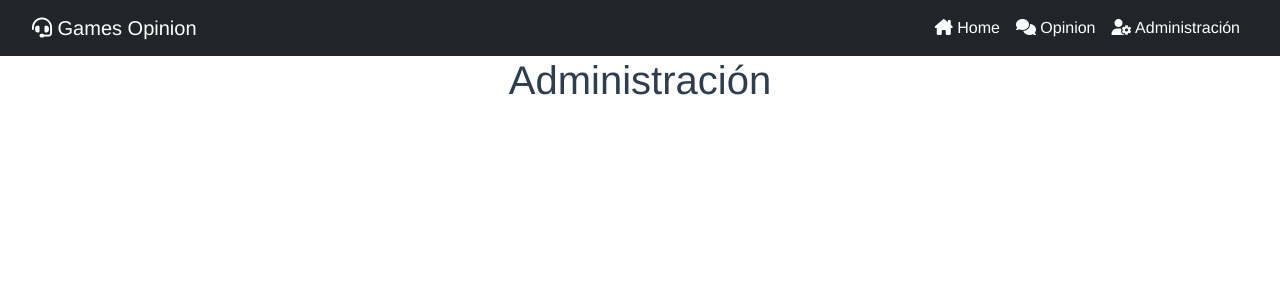
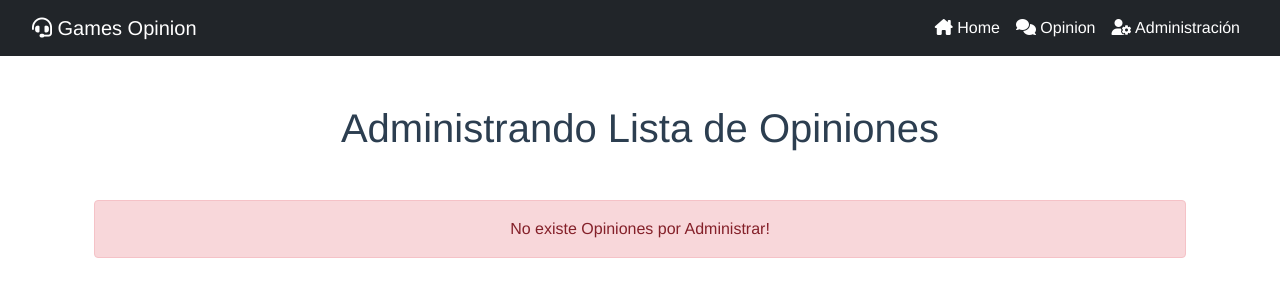
Before and after one commit to AnlianaAguilar/Games_Opinion_Site, a Vue app: page /administracion in a window 1280 px wide. Shown: the top 300 px of the page. Built offline with nearby package versions, Linux system fonts and the light colour scheme.

Commit message:
se crea componente Administration

```diff
--- /dev/null
+++ b/src/components/AdministrationList.vue
@@ -0,0 +1,28 @@
+<template>
+  <div class="container my-5">
+    <div class="alert alert-danger" role="alert">
+      No existe Opiniones por Administrar!
+    </div>
+  </div>
+</template>
+
+<script>
+export default {
+  name: "AdministrationList",
+  // props: {},
+  data: function () {
+    return {};
+  },
+  // computed: {},
+  //methods: {},
+  // watch: {},
+  // components: {},
+  // mixins: [],
+  // filters: {},
+  // -- Lifecycle Methods
+  // -- End Lifecycle Methods
+};
+</script>
+
+<style scoped>
+</style>
--- a/src/views/AdministrationView.vue
+++ b/src/views/AdministrationView.vue
@@ -1,10 +1,12 @@
 <template>
-    <div>
-        <h1>Administración</h1>
+    <div class="container my-5">
+        <h1>Administrando Lista de Opiniones</h1>
+        <administrationList></administrationList>
     </div>
 </template>
 
 <script>
+import AdministrationList from '@/components/AdministrationList.vue'
 export default {
     name: 'administrationView',
     // props: {},
@@ -14,7 +16,9 @@ export default {
     // computed: {},
     //methods: {}
     // watch: {},
-    // components: {},
+    components: {
+        AdministrationList
+    },
     // mixins: [],
     // filters: {},
     // -- Lifecycle Methods
```
